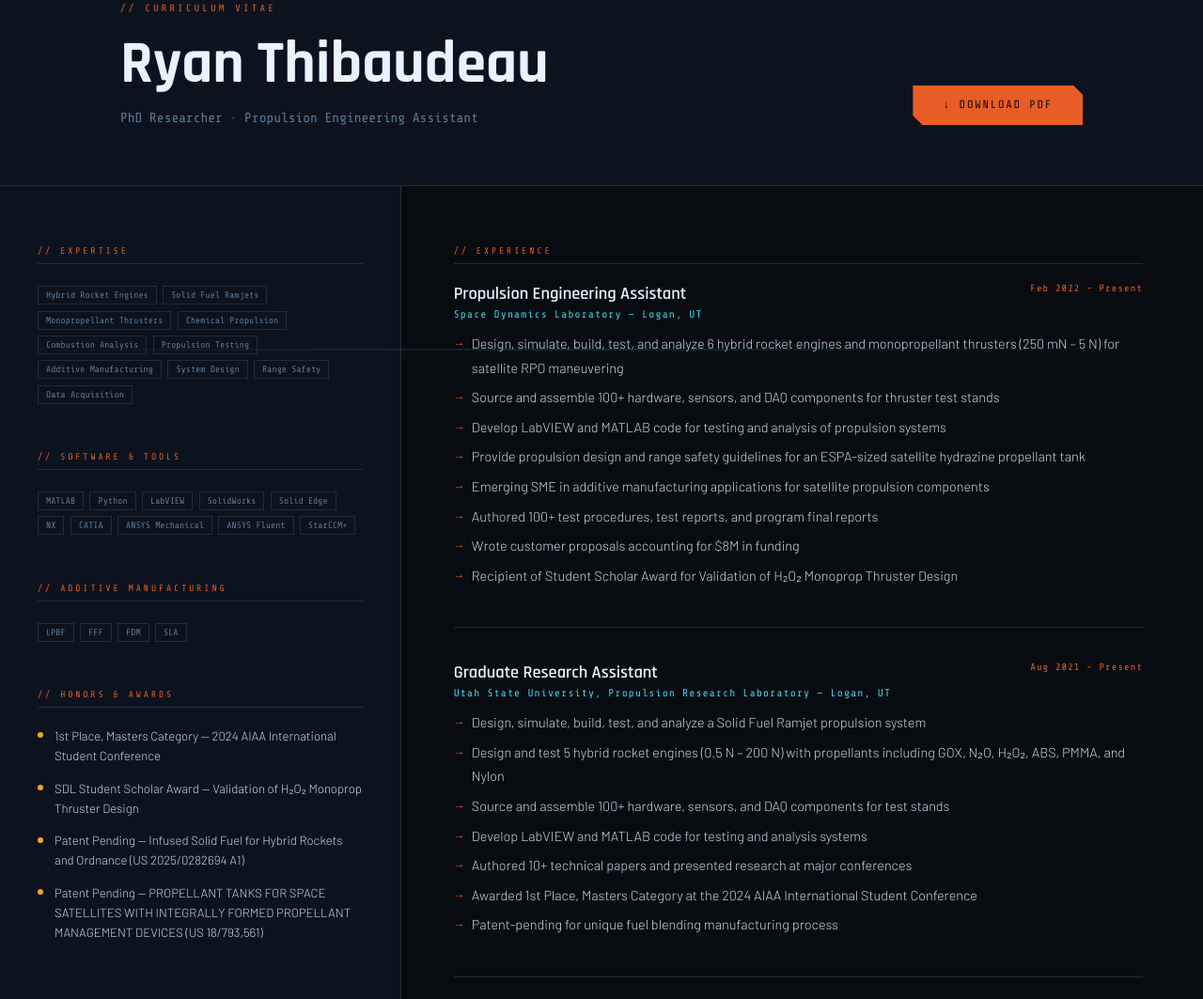
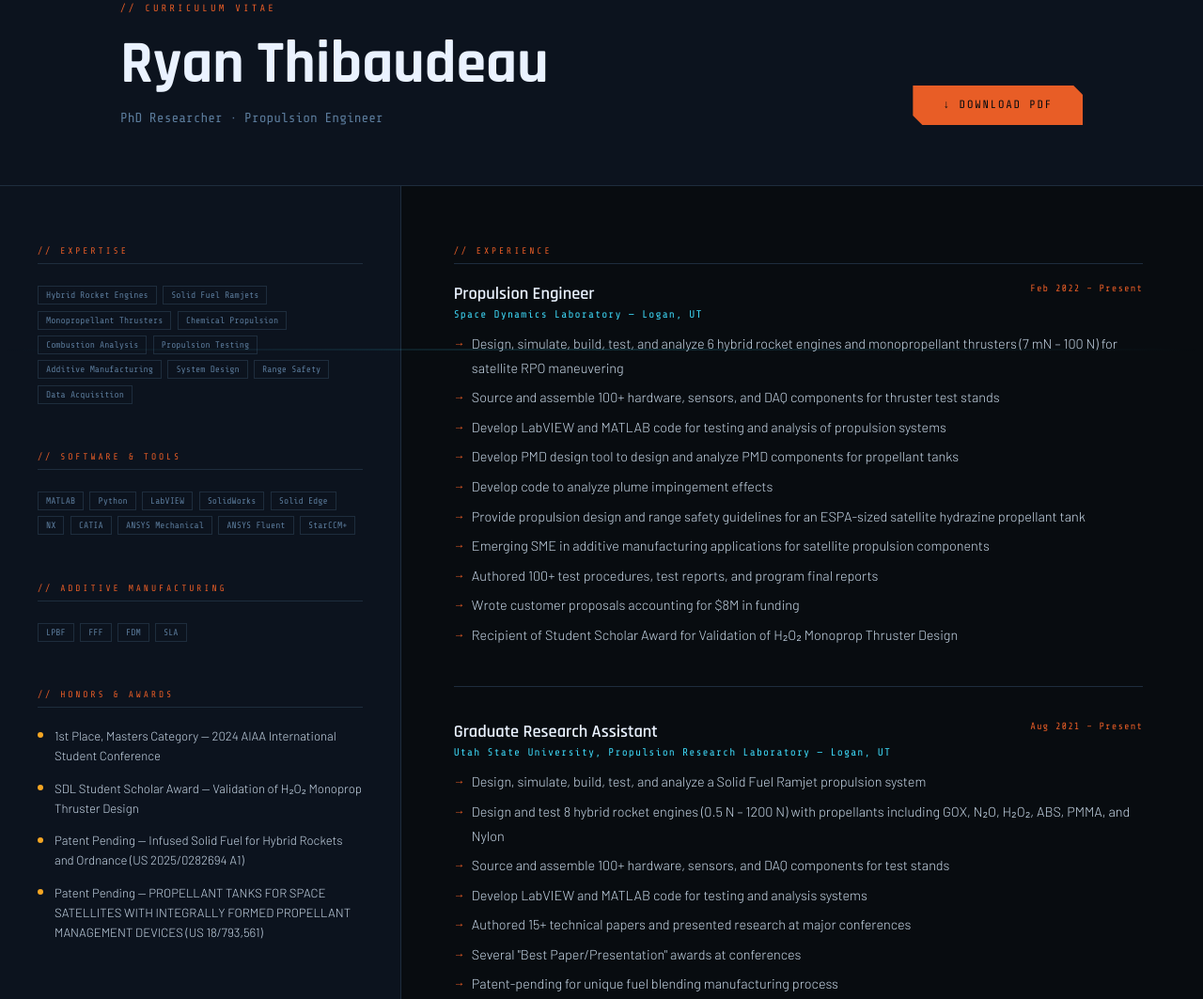
Before and after one commit to ryanthibaudeau/ryanthibaudeau.github.io, a plain HTML site: page CV.html in a window 1280 px wide. Shown: the part 125-1188 px from the top of the page at 94% size. Drawn offline with nearby package versions, Linux system fonts and the light colour scheme.

Commit message:
Update job titles and project details in CV

```diff
--- a/CV.html
+++ b/CV.html
@@ -106,7 +106,7 @@
   <div>
     <div class="page-label">// curriculum vitae</div>
     <h1>Ryan Thibaudeau</h1>
-    <p>PhD Researcher · Propulsion Engineering Assistant</p>
+    <p>PhD Researcher · Propulsion Engineer</p>
   </div>
   <a href="assets/Resume_RyanThibaudeau_website_v2026.pdf" class="btn-primary" download>↓ Download PDF</a>
 </div>
@@ -182,15 +182,17 @@
 
       <div class="cv-entry">
         <div class="entry-header">
-          <span class="entry-title">Propulsion Engineering Assistant</span>
+          <span class="entry-title">Propulsion Engineer</span>
           <span class="entry-date">Feb 2022 – Present</span>
         </div>
         <div class="entry-org">Space Dynamics Laboratory — Logan, UT</div>
         <div class="entry-body">
           <ul>
-            <li>Design, simulate, build, test, and analyze 6 hybrid rocket engines and monopropellant thrusters (250 mN – 5 N) for satellite RPO maneuvering</li>
+            <li>Design, simulate, build, test, and analyze 6 hybrid rocket engines and monopropellant thrusters (7 mN – 100 N) for satellite RPO maneuvering</li>
             <li>Source and assemble 100+ hardware, sensors, and DAQ components for thruster test stands</li>
             <li>Develop LabVIEW and MATLAB code for testing and analysis of propulsion systems</li>
+            <li>Develop PMD design tool to design and analyze PMD components for propellant tanks</li>
+            <li>Develop code to analyze plume impingement effects</li>
             <li>Provide propulsion design and range safety guidelines for an ESPA-sized satellite hydrazine propellant tank</li>
             <li>Emerging SME in additive manufacturing applications for satellite propulsion components</li>
             <li>Authored 100+ test procedures, test reports, and program final reports</li>
@@ -209,11 +211,11 @@
         <div class="entry-body">
           <ul>
             <li>Design, simulate, build, test, and analyze a Solid Fuel Ramjet propulsion system</li>
-            <li>Design and test 5 hybrid rocket engines (0.5 N – 200 N) with propellants including GOX, N₂O, H₂O₂, ABS, PMMA, and Nylon</li>
+            <li>Design and test 8 hybrid rocket engines (0.5 N – 1200 N) with propellants including GOX, N₂O, H₂O₂, ABS, PMMA, and Nylon</li>
             <li>Source and assemble 100+ hardware, sensors, and DAQ components for test stands</li>
             <li>Develop LabVIEW and MATLAB code for testing and analysis systems</li>
-            <li>Authored 10+ technical papers and presented research at major conferences</li>
-            <li>Awarded 1st Place, Masters Category at the 2024 AIAA International Student Conference</li>
+            <li>Authored 15+ technical papers and presented research at major conferences</li>
+            <li>Several "Best Paper/Presentation" awards at conferences</li>
             <li>Patent-pending for unique fuel blending manufacturing process</li>
           </ul>
         </div>
```
